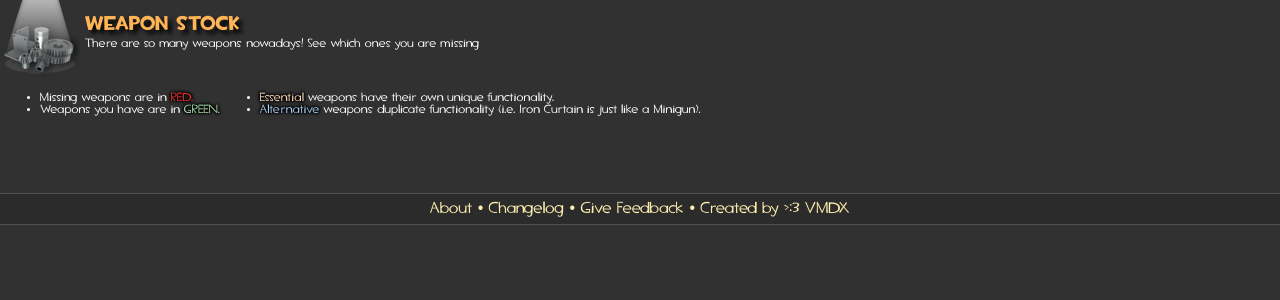
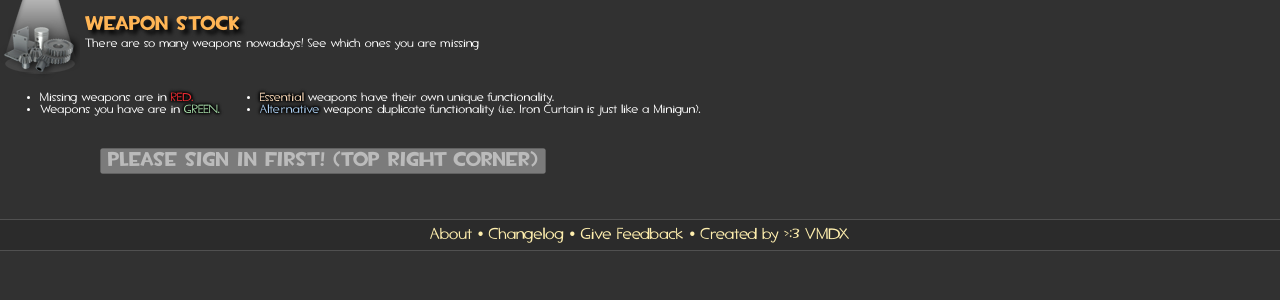
Before and after one commit to vmdx/tf2toolbox, a Flask app: page /weapons in a window 1280 px wide. Shown: the part 101-401 px from the top of the page. Run offline with Flask 2, Linux system fonts and the light colour scheme.

Commit message:
added signin button for weapon stock

```diff
--- a/static/css/weapon_style.css
+++ b/static/css/weapon_style.css
@@ -137,3 +137,12 @@
 	font-size: 12px;
 	color: white;
 }
+
+#lookup_submit {
+	font-family:TFBuild, Verdana;
+	font-size:20px;
+	position: relative;
+        left: 100px;
+        top: 20px;
+        color: #bbbbbb;
+}
--- a/templates/weapon_stock.html
+++ b/templates/weapon_stock.html
@@ -50,6 +50,9 @@
       <div class="clearbar"></div>
     </div>
 {% endfor %}
+
+{% else %}
+    <button id="lookup_submit" disabled>Please sign in first! (top right corner)</button>
 {% endif %}
 {% endblock content %}
 
```
